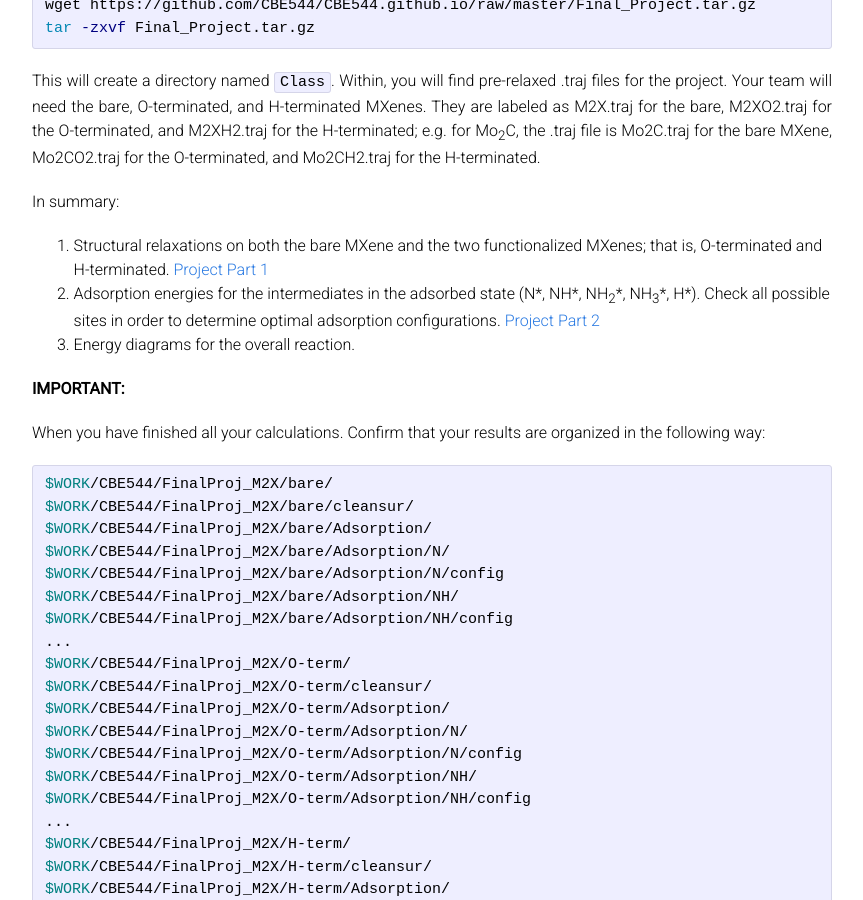
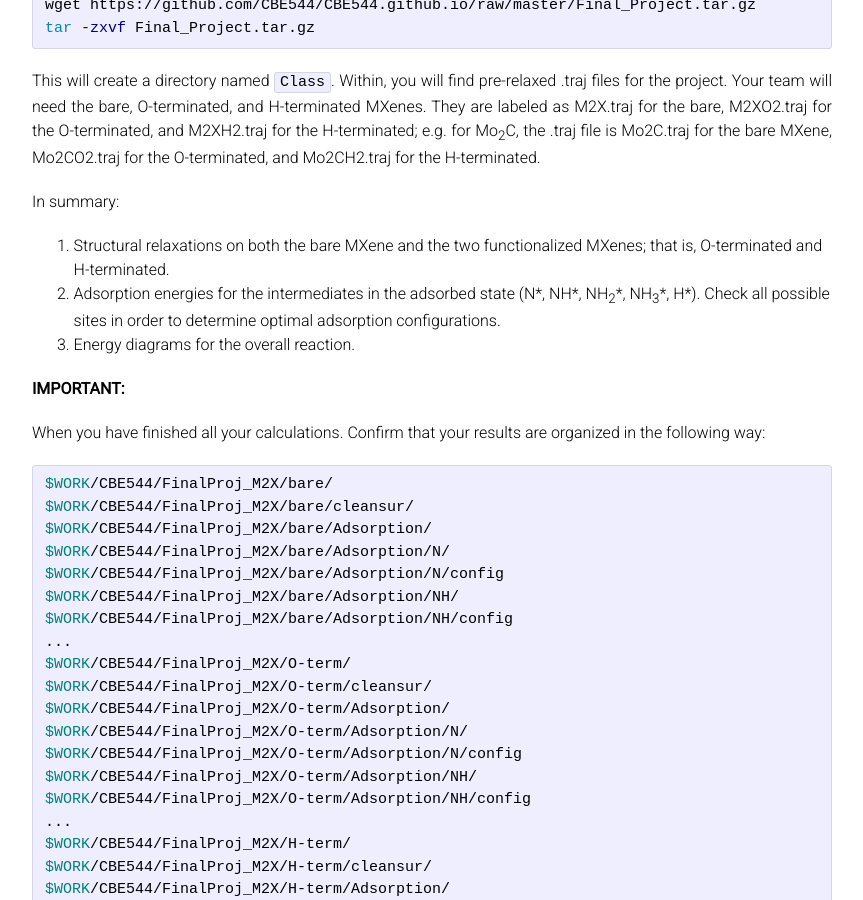
Before and after one commit to vojale/CBE544-2018.github.io, a Jekyll site: the page built from ProjectDescription.md, in a window 1280 px wide and 900 px high, scrolled down 2883 px. Shown: the whole window, without its empty margins (208-1071 px from the left). Built offline with Jekyll 4.4.1, drawn with Linux system fonts in a browser that asks for light colours; formulas are drawn with MathJax 3; our own code applies the rules of GitHub Pages for plain Markdown files.

Commit message:
Update ProjectDescription.md

```diff
--- a/ProjectDescription.md
+++ b/ProjectDescription.md
@@ -91,8 +91,8 @@ This will create a directory named `Class`. Within, you will find pre-relaxed .t
 
 In summary:
 
-1. Structural relaxations on both the bare MXene and the two functionalized MXenes; that is, O-terminated and H-terminated. [Project Part 1](../ASE/Getting_Started)
-2. Adsorption energies for the intermediates in the adsorbed state (N\*, NH\*, NH<sub>2</sub>\*, NH<sub>3</sub>\*, H\*). Check all possible sites in order to determine optimal adsorption configurations. [Project Part 2](../ASE/Adsorption)
+1. Structural relaxations on both the bare MXene and the two functionalized MXenes; that is, O-terminated and H-terminated.
+2. Adsorption energies for the intermediates in the adsorbed state (N\*, NH\*, NH<sub>2</sub>\*, NH<sub>3</sub>\*, H\*). Check all possible sites in order to determine optimal adsorption configurations.
 3. Energy diagrams for the overall reaction.
 <!--4. Calculation of the reaction rate and also a free energy diagram with some temperature and pressure dependence. [Project Part 3](../ASE/Transition_States)-->
 
```
